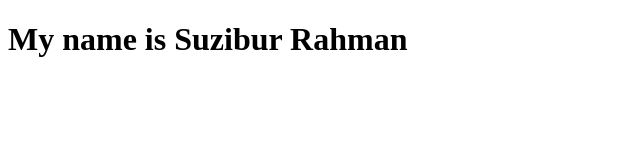
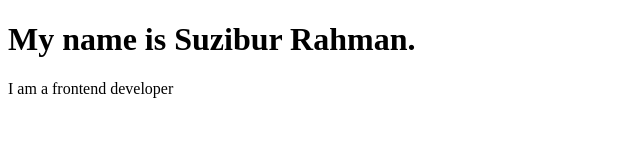
Before and after one commit to Suzibur/learn-github, a plain HTML site: page index.html in a window 1280 px wide. Shown: the whole page, without its empty margins (0-640 px from the left). Drawn offline with Linux system fonts and the light colour scheme.

Commit message:
second commit

```diff
--- a/index.html
+++ b/index.html
@@ -7,6 +7,7 @@
     <title>Document</title>
 </head>
 <body>
-    <h1>My name is Suzibur Rahman</h1>
+    <h1>My name is Suzibur Rahman.</h1>
+    <p>I am a frontend developer</p>
 </body>
 </html>
```
